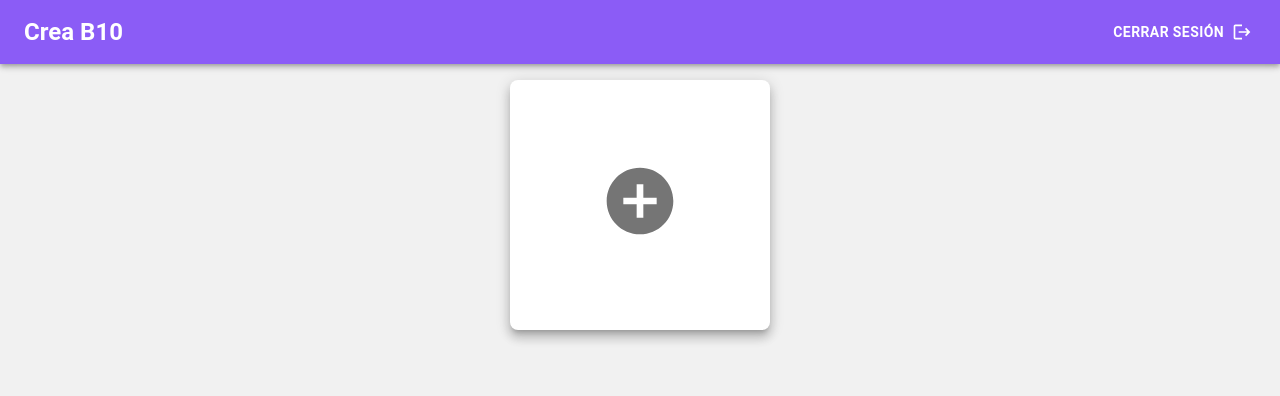
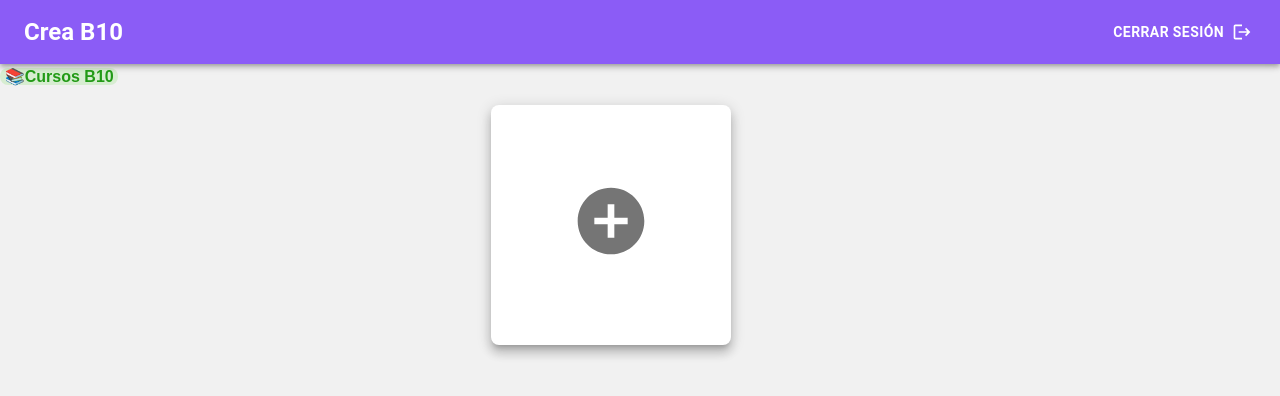
Before and after one commit to martinchuck/creab10-frontend, a React (Vite) app: page /dashboard in a window 1280 px wide. Shown: the top 396 px of the page. Built offline with nearby package versions, Linux system fonts and the light colour scheme; sample sign-in values are in the browser's storage.

Commit message:
funcionando

```diff
--- a/src/components/CoursesCard.jsx
+++ b/src/components/CoursesCard.jsx
@@ -1,8 +1,8 @@
 import React from "react";
-import { Button, CardActions, CardHeader, IconButton, Paper, Typography } from "@mui/material";
+import {  CardContent, CardHeader, IconButton, Paper, Typography } from "@mui/material";
 import { useContext } from "react";
 import { CourseContext } from "../context/CourseContext";
-import { Card, CardContent, CardActionArea, Grid } from "@mui/material";
+import {  CardActionArea, Grid } from "@mui/material";
 import DeleteIcon from '@mui/icons-material/Delete';
 
 function CoursesCard({ course }) {
@@ -13,16 +13,16 @@ function CoursesCard({ course }) {
     xs={12}
     sm={6}
     md={4}
+    lg={3} xl={2}
 
      >
          <Paper elevation={8} sx={{
-         maxWidth: 260,
+         maxWidth: "15rem",
+         height: "15rem",
          overflow: 'hidden',
-         minHeight: 250,
-         maxHeight: 250,
          borderRadius: 2,
-         ml: 3,
-         mr: 3,
+         ml: 1,
+         mr: 1,
           mb: 2,
           mt: 2,
           ":hover": {
@@ -32,7 +32,7 @@ function CoursesCard({ course }) {
           }}>
     <CardActionArea>
     <CardHeader  title={
-              <Typography gutterBottom variant="h5" component="h2">
+              <Typography gutterBottom variant="h6" component="h2" fontWeight="bold">
         {course.name}
         </Typography>
     }
@@ -41,12 +41,40 @@ function CoursesCard({ course }) {
         {course.description}
         </Typography>
     }
+
     action={
       <IconButton aria-label="delete" onClick={() => deleteCourse(course.id)}>
           <DeleteIcon />
         </IconButton>
     }>
     </CardHeader>
+    <CardContent>
+   <Typography variant="span" color="initial" sx={{
+            fontFamily: "Plus Jakarta Sans, sans-serif",
+            fontWeight: "700",
+            fontSize: "0.775rem",
+            backgroundColor: "#54D62C29",
+            color: "#229A16",
+            padding: "0.35rem 0.6rem",
+            borderRadius: "6px",
+          }}
+          >
+            Finalizado
+          </Typography>
+           <br/>
+          <Typography variant="span" color="initial" sx={{
+            fontFamily: "Plus Jakarta Sans, sans-serif",
+            fontWeight: "700",
+            fontSize: "0.775rem",
+            backgroundColor: "#FF484229",
+            color: "#B72136",
+            padding: "0.35rem 0.6rem",
+            borderRadius: "6px",
+          }}
+          >
+            Sin empezar
+          </Typography>
+   </CardContent>
     </CardActionArea>
     </Paper>
     </Grid>
--- a/src/components/EmptyCard.jsx
+++ b/src/components/EmptyCard.jsx
@@ -1,10 +1,12 @@
 import React from "react";
-import { Paper, CardActionArea, CardContent, IconButton, Dialog } from "@mui/material";
+import { Paper,  CardContent, IconButton, Dialog, Typography, InputLabel, Select, MenuItem } from "@mui/material";
 import AddCircleIcon from "@mui/icons-material/AddCircle";
 import { Grid } from "@mui/material";
 import { Button, DialogActions, DialogContent, DialogContentText, DialogTitle, TextField } from "@mui/material";
 import { useState, useContext } from "react";
 import { CourseContext } from "../context/CourseContext";
+import styled from "styled-components";
+
 
 
 
@@ -13,6 +15,7 @@ function EmptyCard() {
   const [open, setOpen] = React.useState(false);
   const [courseName, setCourseName] = useState("");
   const [description, setDescription] = useState("");
+  const [stateCourse, setStateCourse] = useState("");
   const { createCourse } = useContext(CourseContext);
 
   const handleClickOpen = () => {
@@ -30,7 +33,10 @@ function EmptyCard() {
     setOpen(false);
   };
   return (
-    <Grid item xs={12} sm={6} md={4} lg={3} xl={2}>
+    <Grid item   xs={12}
+    sm={6}
+    md={4}
+    lg={3} xl={2}>
 
         <Paper
           elevation={8}
@@ -38,13 +44,12 @@ function EmptyCard() {
             display: "flex",
             justifyContent: "center",
             alignItems: "center",
-            maxWidth: 260,
+            maxWidth: "15rem",
+            height: "15rem",
             overflow: "hidden",
-            minHeight: 250,
-            maxHeight: 250,
             borderRadius: 2,
-            ml: 3,
-            mr: 3,
+            ml: 1,
+            mr: 1,
             mb: 2,
             mt: 2,
             ":hover": {
@@ -98,6 +103,12 @@ function EmptyCard() {
             onChange={(e) => setDescription(e.target.value)}
             value={description}
           />
+          <InputLabel id="course-status" htmlFor="course-status">Estado del curso</InputLabel>
+          <Select labelId="course-status" id="course-status-select" label="Estado del curso">
+            <MenuItem value="en progreso">En progreso</MenuItem>
+            <MenuItem value="terminado">Terminado</MenuItem>
+          </Select>
+
         </DialogContent>
         <DialogActions>
           <Button onClick={handleClose}>Cancelar</Button>
--- a/src/components/Welcome.jsx
+++ b/src/components/Welcome.jsx
@@ -63,8 +63,18 @@ export const Welcome = () => {
           </button> */}
 
         </Box>
-
-          <Grid container  spacing={2} sx={{
+          <Typography variant="span" color="initial" sx={{
+            fontFamily: "Plus Jakarta Sans, sans-serif",
+            fontWeight: "700",
+            backgroundColor: "#54D62C29",
+            color: "#229A16",
+            padding: "0rem 0.3rem",
+            borderRadius: "0.5rem",
+          }}
+          >
+            📚Cursos B10
+          </Typography>
+          <Grid container  spacing={1} sx={{
             display: "flex",
             flexDirection: "row",
             justifyContent: "center",
--- a/src/context/CourseContext.jsx
+++ b/src/context/CourseContext.jsx
@@ -13,6 +13,7 @@ export function CourseContextProvider(props) {
         id: courses.length + 1,
         name: course.courseName,
         description: course.description,
+        state: course.state,
       },
     ]);
   }
```
